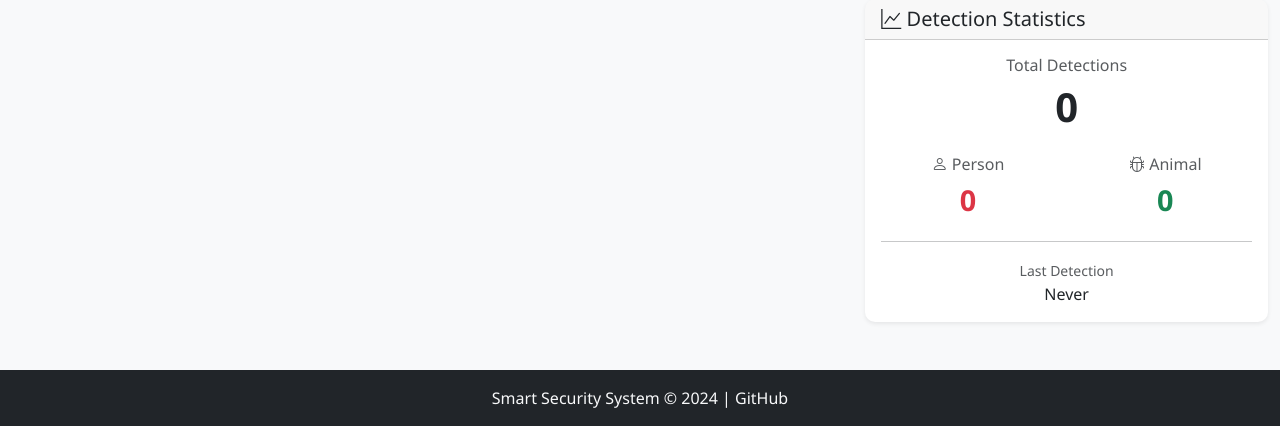
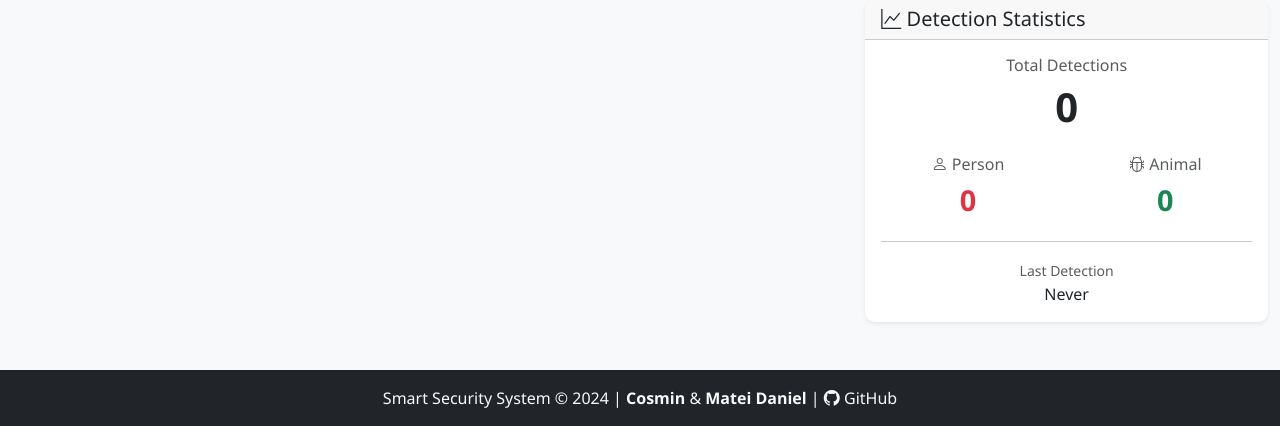
Before and after one commit to cozel6/smart-security-system, a Python web app: template web/templates/index.html in a window 1280 px wide. Shown: the part 743-1169 px from the top of the page. Run offline with Jinja, Linux system fonts and the light colour scheme; the template is opened without the code that fills it, so the values that code supplies are empty.

Commit message:
Update team information and repository links
- Add team members: Cosmin (@cozel6) and Matei Daniel
- Update repository URL to https://github.com/cozel6/smart-security-system
- Update all README files with team information
- Update HTML templates with team credits
- Update src/__init__.py with authors list

```diff
--- a/src/__init__.py
+++ b/src/__init__.py
@@ -11,4 +11,5 @@ This package contains all core modules for the intelligent security system:
 """
 
 __version__ = "1.0.0"
-__author__ = "Your Name"
+__authors__ = ["Cosmin", "Matei Daniel"]
+__project__ = "MIPE Faculty Project 2024-2025"
--- a/web/templates/index.html
+++ b/web/templates/index.html
@@ -226,8 +226,12 @@
     <!-- Footer -->
     <footer class="mt-5 py-3 bg-dark text-light text-center">
         <div class="container">
-            <p class="mb-0">Smart Security System &copy; 2024 |
-                <a href="https://github.com/your-repo" class="text-light">GitHub</a>
+            <p class="mb-0">
+                Smart Security System &copy; 2024 |
+                <strong>Cosmin</strong> & <strong>Matei Daniel</strong> |
+                <a href="https://github.com/cozel6/smart-security-system" class="text-light">
+                    <i class="bi bi-github"></i> GitHub
+                </a>
             </p>
         </div>
     </footer>
--- a/web/templates/login.html
+++ b/web/templates/login.html
@@ -48,7 +48,7 @@
                 </div>
 
                 <p class="text-center text-muted mt-3 small">
-                    Smart Security System &copy; 2024
+                    Smart Security System &copy; 2024 | <strong>Cosmin</strong> & <strong>Matei Daniel</strong>
                 </p>
             </div>
         </div>
```
Also changed, not shown: PROJECT_DOCUMENTATION.md (+4 -1 lines), docs/setup_guide.md (+1 -1 lines), README.md, README_RO.md.
